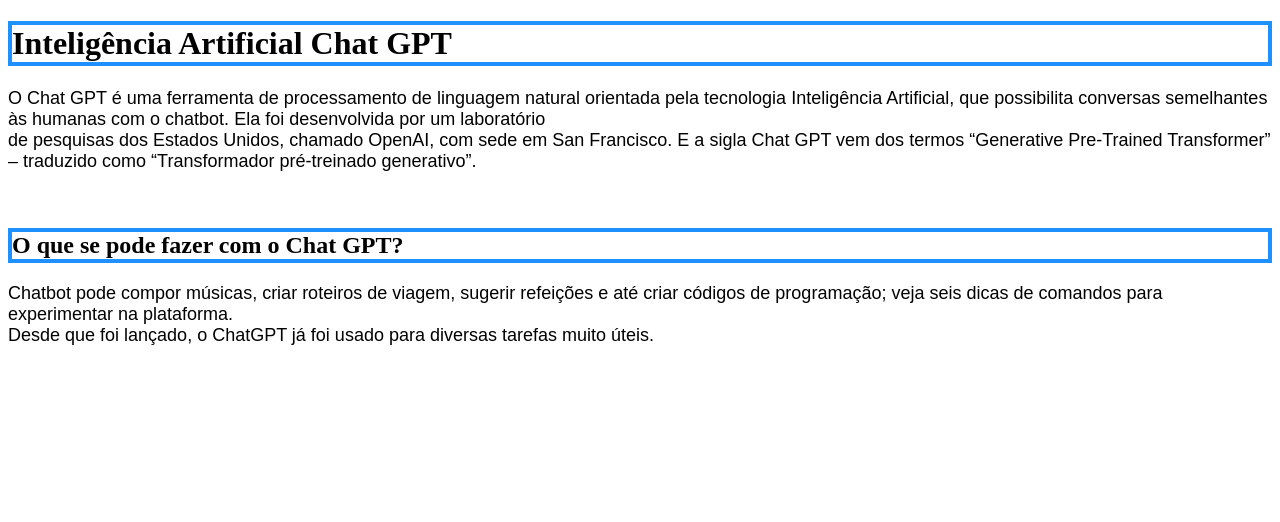
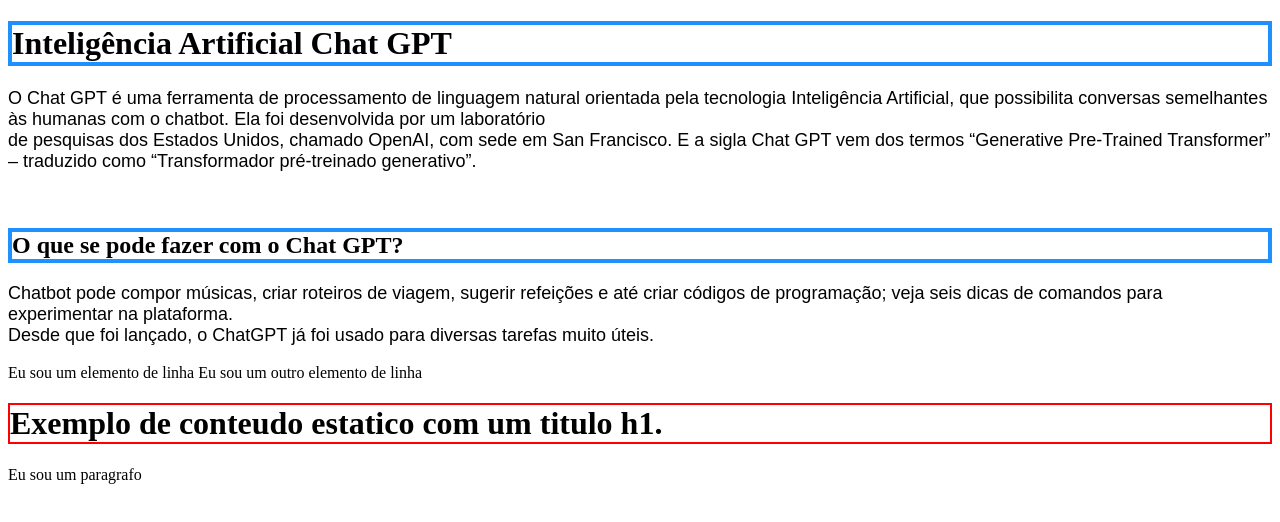
Before and after one commit to Ericsot/li-o-de-casa, a plain HTML site: page projeto.html in a window 1280 px wide. Drawn offline with Linux system fonts and the light colour scheme.

Commit message:
orientação sobre tags de blocos de linha

```diff
--- a/projeto.html
+++ b/projeto.html
@@ -14,5 +14,13 @@
 
 			<p style="font-size:18px; font-family: arial">Chatbot pode compor músicas, criar roteiros de viagem, sugerir refeições e até criar códigos de programação; veja seis dicas de comandos para experimentar na plataforma. <br />
 			Desde que foi lançado, o ChatGPT já foi usado para diversas tarefas muito úteis. </p>
+
+<span style= "border: solid 2xp #00ff00">	Eu sou um elemento de linha </span>
+<span style="border: solid 2xp #0000ff"> Eu sou um outro elemento de linha
+
+<h1 style= "border: solid 2px #ff0000"> Exemplo de conteudo estatico com um titulo h1. </h1>
+
+<p style="border: solid 2xp #00ff00"> Eu sou um paragrafo </p>
+
 </body>
 </html>
```
